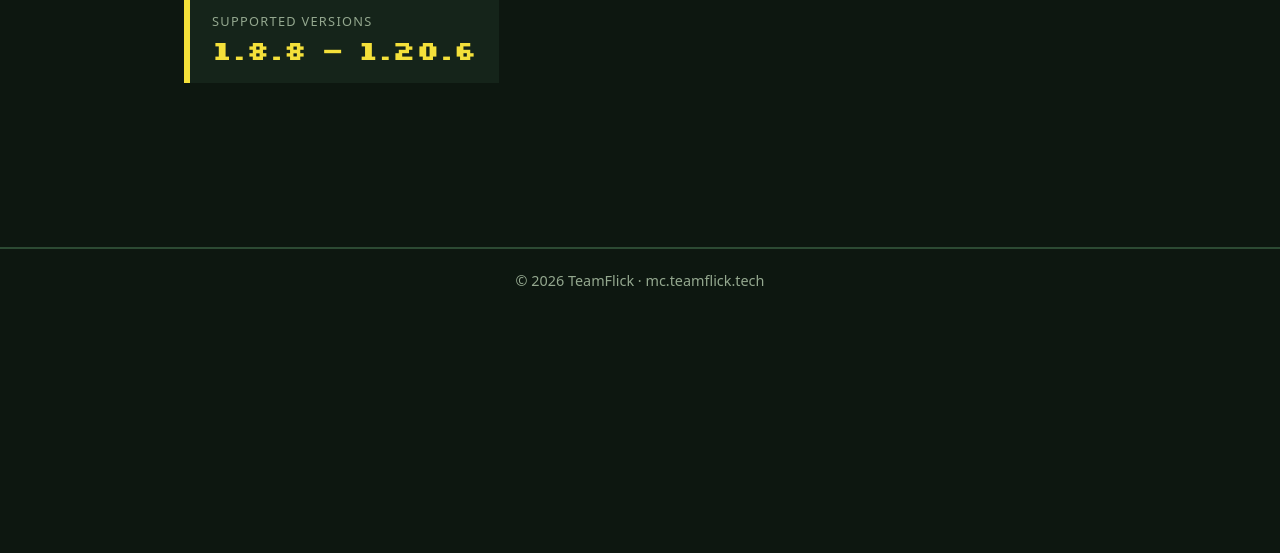
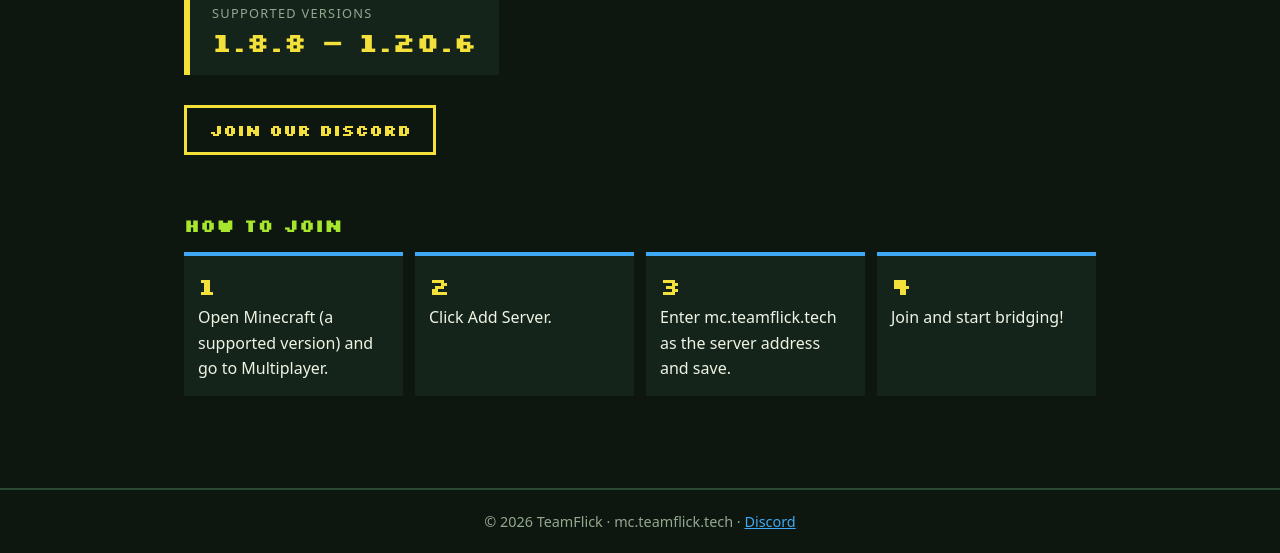
Before and after one commit to VloStudios/tflick-website, a plain HTML site: page index.html in a window 1280 px wide. Shown: the part 488-1041 px from the top of the page. Before the commit the page ends 800 px from the top, so only its background shows below. Drawn offline with Linux system fonts and the light colour scheme; no server answers.

Commit message:
Home: live status, Discord CTA, how-to-join; footer links, 404 page, meta tags

```diff
--- /dev/null
+++ b/404.html
@@ -0,0 +1,17 @@
+<!doctype html>
+<html lang="en">
+<head>
+<meta charset="utf-8">
+<meta name="viewport" content="width=device-width, initial-scale=1">
+<title>Not found</title>
+<link rel="icon" href="/assets/favicon.png">
+<link rel="stylesheet" href="/assets/style.css">
+</head>
+<body>
+<main style="text-align:center;padding-top:80px">
+  <h1>404</h1>
+  <p class="muted">This page fell into the void.</p>
+  <p><a class="btn btn-alt" href="/">Back to home</a></p>
+</main>
+</body>
+</html>
--- a/assets/app.js
+++ b/assets/app.js
@@ -30,7 +30,10 @@ function chrome(site) {
     el("nav", {}, PAGES.map(([h, l]) =>
       el("a", { href: h, class: h === cur ? "active" : "" }, l)))
   );
-  $("#footer").textContent = `© ${new Date().getFullYear()} ${site.name} · ${site.ip}`;
+  const f = $("#footer");
+  f.append(`© ${new Date().getFullYear()} ${site.name} · ${site.ip}`);
+  site.links.filter(l => safeUrl(l.url) !== "#").forEach(l =>
+    f.append(" · ", el("a", { href: safeUrl(l.url), target: "_blank", rel: "noopener noreferrer" }, l.label)));
 }
 
 async function copyText(text) {
@@ -55,6 +58,23 @@ function copyBtn(text, extra) {
   return b;
 }
 
+// Live player count from the public mcsrvstat.us API. Fails silently (box stays hidden).
+async function liveStatus(ip) {
+  try {
+    const r = await fetch(`https://api.mcsrvstat.us/3/${encodeURIComponent(ip)}`);
+    const d = await r.json();
+    const box = $("#status"), val = $("#status-val");
+    box.hidden = false;
+    if (d.online) {
+      val.textContent = `${d.players?.online ?? 0} online`;
+      val.classList.add("on");
+    } else {
+      val.textContent = "Offline";
+      val.classList.add("off");
+    }
+  } catch { /* ignore */ }
+}
+
 const pages = {
   async home(site) {
     $("#ip").textContent = site.ip;
@@ -62,6 +82,15 @@ const pages = {
     $("#copy").append(copyBtn(site.ip, $("#ip")));
     const { min, max } = site.versions;
     $("#versions").textContent = min === max ? min : `${min} – ${max}`;
+
+    const dc = site.links.find(l => /discord/i.test(l.label));
+    if (dc) $("#cta").append(el("a", { class: "btn btn-alt", href: safeUrl(dc.url), target: "_blank", rel: "noopener noreferrer" }, "Join our Discord"));
+
+    if (site.howToJoin?.length) {
+      $("#join-sec").hidden = false;
+      site.howToJoin.forEach(t => $("#join").append(el("li", {}, t.replaceAll("{ip}", site.ip))));
+    }
+    liveStatus(site.ip);
   },
 
   async team() {
--- a/assets/style.css
+++ b/assets/style.css
@@ -89,3 +89,20 @@ ol.rules strong { color: var(--text); }
 ol.rules span { color: var(--muted); }
 .notice { margin-top: 8px; padding: 12px 16px; background: var(--panel); border-left: 6px solid var(--blue); font-weight: 600; }
 .stat { justify-self: start; }
+
+/* home extras */
+.stats { display: flex; flex-wrap: wrap; gap: 14px; margin-top: 36px; }
+.stats .stat { margin-top: 0; min-width: 200px; }
+.stat .value.on { color: var(--lime); }
+.stat .value.off { color: #ff6b5e; }
+.stat#status { border-left-color: var(--blue); }
+.cta { margin-top: 22px; }
+.btn-alt { display: inline-block; padding: 12px 22px; text-decoration: none; background: transparent; color: var(--yellow); border-color: var(--yellow); }
+.btn-alt:hover { background: var(--yellow); color: var(--ink); }
+ol.steps { list-style: none; counter-reset: s; padding: 0; margin: 0; display: grid; grid-template-columns: repeat(auto-fit, minmax(210px, 1fr)); gap: 12px; }
+ol.steps li { counter-increment: s; padding: 14px; background: var(--panel); border-top: 4px solid var(--blue); }
+ol.steps li::before { content: counter(s); display: block; font: 700 1.5rem var(--pixel); color: var(--yellow); margin-bottom: 4px; }
+.home-gap { margin-top: 48px; }
+#join-sec { margin-top: 48px; }
+#footer a { color: var(--blue); }
+[hidden] { display: none !important; }
--- a/data/site.json
+++ b/data/site.json
@@ -7,7 +7,7 @@
     "max": "1.20.6"
   },
   "about": {
-    "description": "TeamFlick is a Minecraft bridging server. Edit this text in data/site.json."
+    "description": "TeamFlick is a Minecraft bridging server. Join the Discord for updates, events and to meet the community."
   },
   "links": [
     {
@@ -15,5 +15,11 @@
       "url": "https://discord.gg/ztxXXRcdDs",
       "description": "Join our community"
     }
+  ],
+  "howToJoin": [
+    "Open Minecraft (a supported version) and go to Multiplayer.",
+    "Click Add Server.",
+    "Enter {ip} as the server address and save.",
+    "Join and start bridging!"
   ]
 }
--- a/index.html
+++ b/index.html
@@ -5,6 +5,10 @@
 <meta name="viewport" content="width=device-width, initial-scale=1">
 <title>Home</title>
 <meta name="description" content="TeamFlick – a Minecraft bridging server. IP: mc.teamflick.tech">
+<meta name="theme-color" content="#0d1710">
+<meta property="og:title" content="TeamFlick">
+<meta property="og:description" content="A Minecraft bridging server. IP: mc.teamflick.tech">
+<meta property="og:image" content="assets/logo.png">
 <link rel="icon" href="assets/favicon.png">
 <link rel="stylesheet" href="assets/style.css">
 </head>
@@ -16,8 +20,16 @@
   <h1>Welcome to TeamFlick</h1>
   <p class="muted" id="tagline"></p>
   <div class="ip-row"><div class="ip" id="ip">…</div><span id="copy" style="display:flex"></span></div>
-  <div class="stat"><div class="label">Supported versions</div><div class="value" id="versions">…</div></div>
+  <div class="stats">
+    <div class="stat"><div class="label">Supported versions</div><div class="value" id="versions">…</div></div>
+    <div class="stat" id="status" hidden><div class="label">Server status</div><div class="value" id="status-val">…</div></div>
+  </div>
+  <div class="cta" id="cta"></div>
 </div>
+<section class="block" id="join-sec" hidden>
+  <h2>How to join</h2>
+  <ol class="steps" id="join"></ol>
+</section>
 </main>
 <footer id="footer"></footer>
 <script src="assets/app.js"></script>
```
